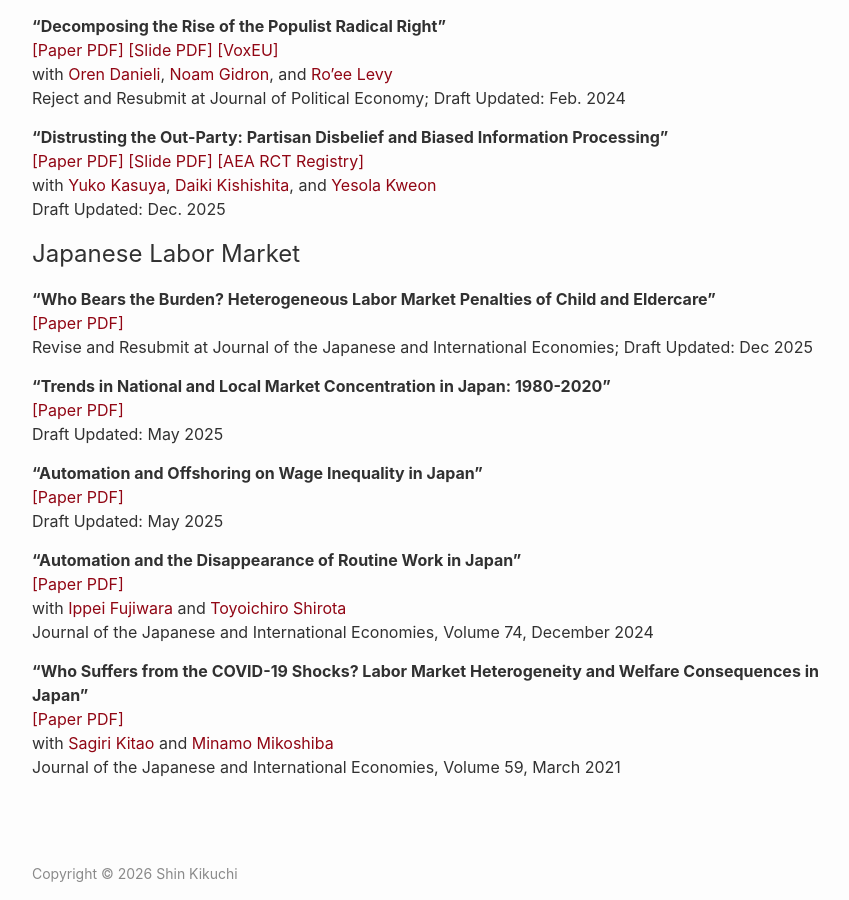
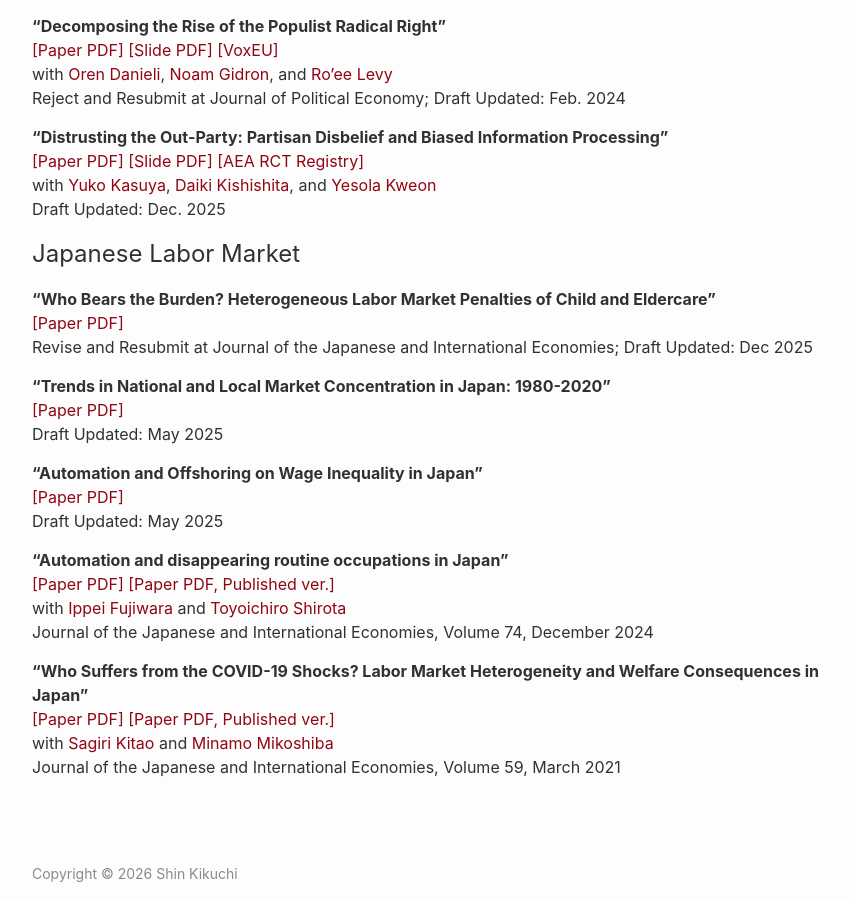
Before and after one commit to shinnkikuchi/shinnkikuchi.github.io, a Jekyll site: the page built from index.md, in a window 1280 px wide and 900 px high, scrolled down 988 px. Shown: the whole window, without its empty margins (188-1037 px from the left). Built offline with Jekyll 4.4.1, drawn with Linux system fonts in a browser that asks for light colours.

Commit message:
JJIE vers

```diff
--- a/index.md
+++ b/index.md
@@ -103,9 +103,10 @@ Draft Updated: May 2025
 Draft Updated: May 2025
 <br>
 
-**"Automation and the Disappearance of Routine Work in Japan"**
+**"Automation and disappearing routine occupations in Japan"**
 <br>
 <a href="/files/research/FKS-robot-japan.pdf" target="_blank">[Paper PDF]</a>
+<a href="/files/research/FKS-robot-japan-JJIE.pdf" target="_blank">[Paper PDF, Published ver.]</a>
 <br>
 with <a href="https://sites.google.com/site/ippeifujiwara/" target="_blank">Ippei Fujiwara</a>
  and <a href="https://researchmap.jp/81332791111?lang=en" target="_blank">Toyoichiro Shirota</a>
@@ -117,6 +118,7 @@ Journal of the Japanese and International Economies, Volume 74, December 2024
 **"Who Suffers from the COVID-19 Shocks? Labor Market Heterogeneity and Welfare Consequences in Japan"**
 <br>
  <a href="/files/research/KKM-COVID19.pdf" target="_blank">[Paper PDF]</a>
+ <a href="/files/research/KKM-COVID19-JJIE.pdf" target="_blank">[Paper PDF, Published ver.]</a>
  <br>
 with  <a href="https://sites.google.com/site/sagirikitao/home" target="_blank">Sagiri Kitao</a> and
  <a href="https://sites.google.com/view/minamomikoshiba/home" target="_blank">Minamo Mikoshiba</a>
```
Also changed, not shown: 2 other files.
